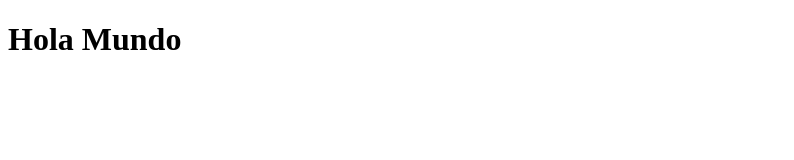
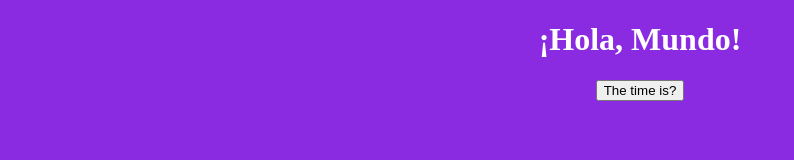
Before and after one commit to saluavs/test, a plain HTML site: page index.html in a window 1280 px wide. Shown: the whole page, without its empty margins (0-794 px from the left). Drawn offline with Linux system fonts and the light colour scheme.

Commit message:
modificando html

```diff
--- a/assets/css/style.css
+++ b/assets/css/style.css
@@ -0,0 +1,5 @@
+body {
+    background-color: blueviolet;
+    color: white;
+    text-align: center;
+}
--- a/index.html
+++ b/index.html
@@ -5,8 +5,13 @@
     <meta http-equiv="X-UA-Compatible" content="IE=edge">
     <meta name="viewport" content="width=device-width, initial-scale=1.0">
     <title>Test</title>
+    <link rel="stylesheet" href="/assets/css/style.css">
 </head>
 <body>
-    <h1>Hola Mundo</h1>
+
+    <h1>¡Hola, Mundo!</h1>
+    <button onclick="document.getElementById('demo').innerHTML=Date()">The time is?</button>
+    <p id="demo"></p>
+
 </body>
 </html>
```
